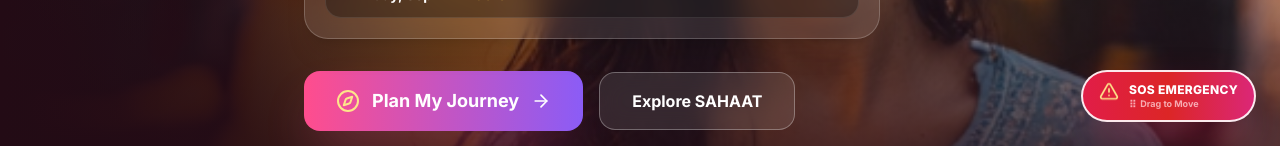
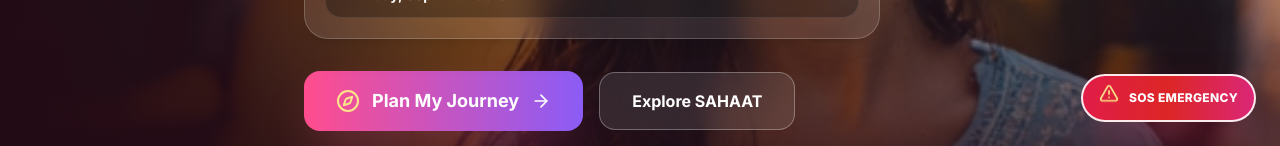
Before and after one commit to ridhimacodes/-Saahat-, a React (Vite) app: page / in a window 1280 px wide. Shown: the part 654-800 px from the top of the page. Built offline with nearby package versions, Linux system fonts and the light colour scheme; a web font is replaced by a local one.

Commit message:
Remove Drag to Move label text while keeping SOS Emergency button draggable

```diff
--- a/src/components/SOSModal.tsx
+++ b/src/components/SOSModal.tsx
@@ -77,17 +77,12 @@ export const SOSModal: React.FC<SOSModalProps> = ({
           onClick={handleOpenSOS}
           whileHover={{ scale: 1.08 }}
           whileTap={{ scale: 0.95 }}
-          className="relative group flex items-center gap-2.5 px-4 py-2.5 rounded-full bg-gradient-to-r from-rose-600 via-red-600 to-pink-600 text-white font-extrabold text-sm shadow-2xl shadow-rose-600/50 hover:shadow-rose-600/70 border-2 border-white/90 backdrop-blur-sm transition-shadow overflow-hidden"
-          title="Hold & Drag to reposition • Click for Emergency SOS"
+          className="relative group flex items-center gap-2.5 px-4 py-3 rounded-full bg-gradient-to-r from-rose-600 via-red-600 to-pink-600 text-white font-extrabold text-sm shadow-2xl shadow-rose-600/50 hover:shadow-rose-600/70 border-2 border-white/90 backdrop-blur-sm transition-shadow overflow-hidden"
+          title="Click for Emergency SOS • Drag to reposition"
         >
           <span className="absolute inset-0 rounded-full bg-rose-500 animate-ping opacity-30 pointer-events-none" />
           <AlertTriangle className="w-5 h-5 text-amber-200 animate-bounce flex-shrink-0" />
-          <div className="flex flex-col items-start leading-tight">
-            <span className="tracking-wide uppercase font-black text-xs">SOS Emergency</span>
-            <span className="text-[9px] font-bold text-rose-200 opacity-80 flex items-center gap-1">
-              <span className="text-[10px]">⠿</span> Drag to Move
-            </span>
-          </div>
+          <span className="tracking-wide uppercase font-black text-xs">SOS Emergency</span>
         </motion.button>
       </motion.div>
 
```
